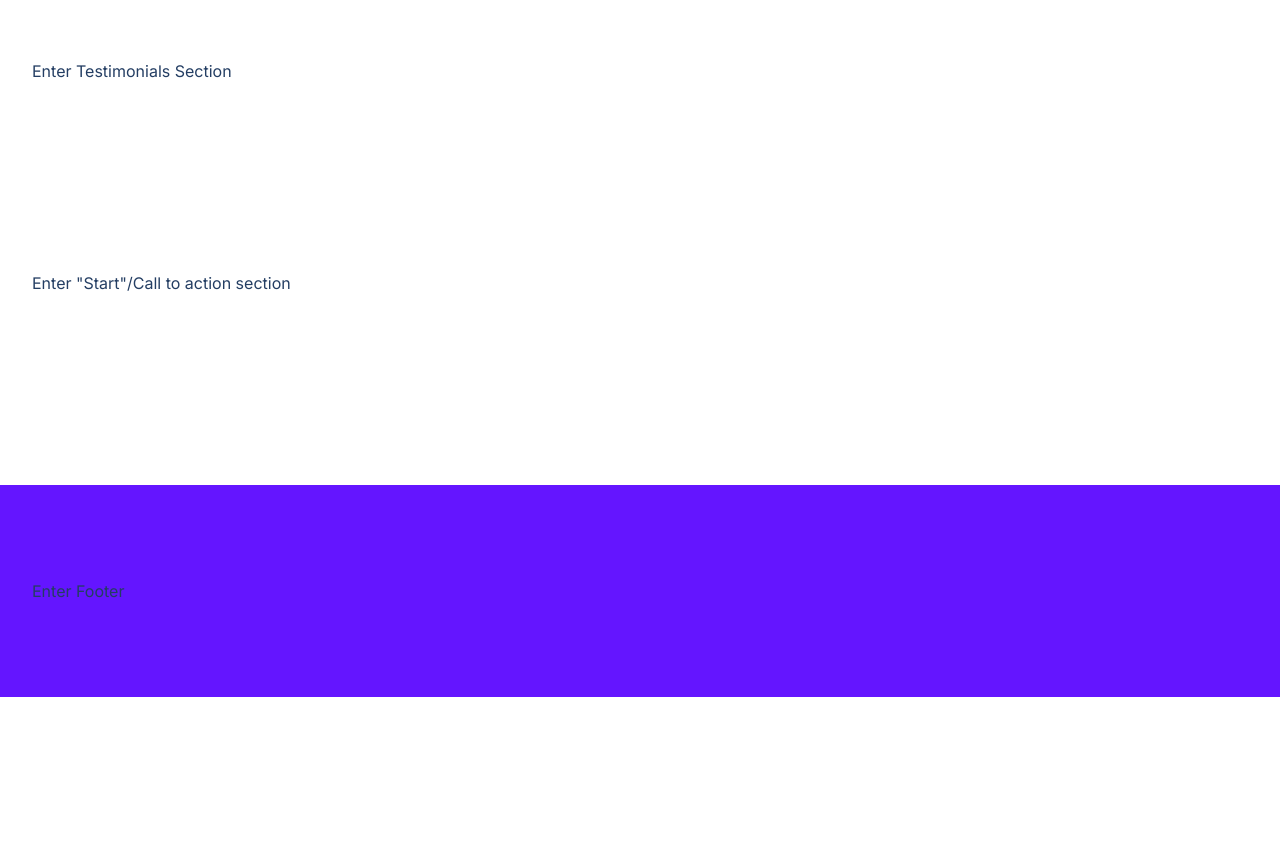
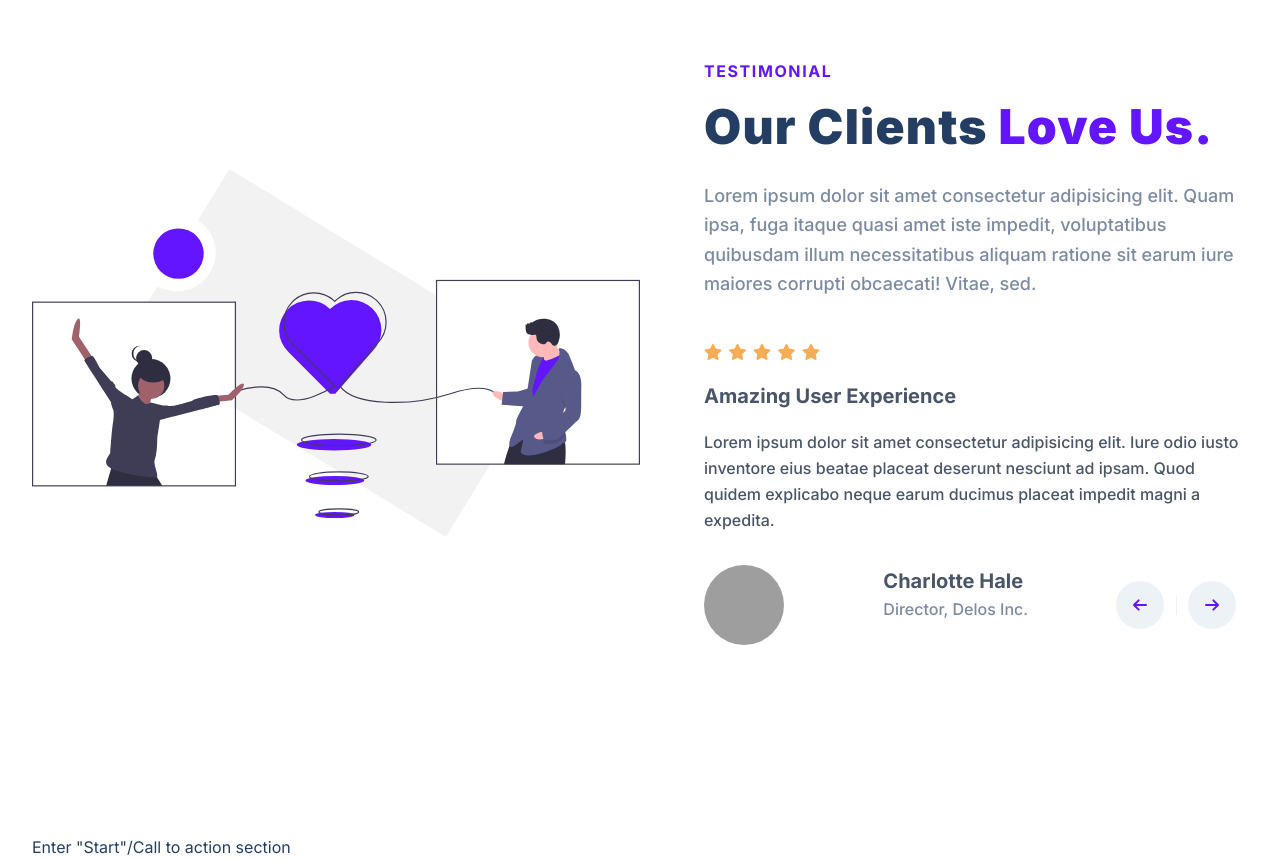
Before and after one commit to FranciscoAguero247/FES-Final-Project, a plain HTML site: page index.html in a window 1280 px wide. Shown: the part 5290-6150 px from the top of the page. Before the commit the page ends 5987 px from the top, so only its background shows below. Drawn offline with Linux system fonts and the light colour scheme; grey boxes are pictures that could not be loaded; a script that the page names is missing.

Commit message:
added testimonials section to site

```diff
--- a/index.html
+++ b/index.html
@@ -354,7 +354,48 @@
         <section id="testimonials">
             <div class="container">
                 <div class="row">
-                <!--  -->Enter Testimonials Section<!-- -->
+                    <img src="assets/love-illustration.c759090fa833369ad6ffb6eb19cacb3e.svg" class="testimonials__img" alt="love-illustration">
+                    <div class="testimonials__description">
+                        <div class="section__tag">Testimonial</div>
+                        <h2 class="section__title">Our Clients <span class="purple">Love Us.</span></h2>
+                        <p class="section__para">Lorem ipsum dolor sit amet consectetur adipisicing elit. Quam ipsa, fuga itaque quasi amet iste impedit, voluptatibus quibusdam illum necessitatibus aliquam ratione sit earum iure maiores corrupti obcaecati! Vitae, sed.</p>
+                        <div class="testimonial">
+                            <div class="testimonial__rating">
+                                <i class="fas fa-star" aria-hidden="true"></i>
+                                <i class="fas fa-star" aria-hidden="true"></i>
+                                <i class="fas fa-star" aria-hidden="true"></i>
+                                <i class="fas fa-star" aria-hidden="true"></i>
+                                <i class="fas fa-star" aria-hidden="true"></i>
+                            </div>
+                            <div class="testimonial__title">Amazing User Experience</div>
+                            <div class="testimonial__para">
+                                Lorem ipsum dolor sit amet consectetur adipisicing elit. Iure odio iusto inventore eius beatae placeat deserunt nesciunt ad ipsam. Quod quidem explicabo neque earum ducimus placeat impedit magni a expedita.
+                            </div>
+
+                            <div class="testimonial__bottom">
+                                <div class="testimonial__profile">
+                                    <img src="https://images.unsplash.com/photo-1494790108377-be9c29b29330?ixlib=rb-1.2.1&ixid=eyJhcHBfaWQiOjEyMDd9&auto=format&fit=facearea&facepad=3.25&w=512&h=512&q=80" class="testimonial__img" alt="profile-img">
+                                </div>
+                                <div class="testimonial__details">
+                                    <div class="testimonial__name">Charlotte Hale</div>
+                                    <div class="testimonial__role">Director, Delos Inc.</div>
+                                </div>
+                                <div class="testimonial__buttons">
+                                    <button class="testimonial__button">
+                                        <svg fill="none" stroke="rgb(100,21,255)" stroke-linecap="round" stroke-linejoin="round" stroke-width="3" viewBox="0 0 24 24">
+                                            <path d="M10 19l-7-7m0 0l7-7m-7 7h18"></path>
+                                        </svg>
+                                    </button>
+                                    <div class="divider"></div>
+                                    <button class="testimonial__button">
+                                        <svg fill="none" stroke="rgb(100,21,255)" stroke-linecap="round" stroke-linejoin="round" stroke-width="3" viewBox="0 0 24 24">
+                                            <path d="M14 5l7 7m0 0l-7 7m7-7H3"></path>
+                                        </svg>
+                                    </button>
+                                </div>
+                            </div>
+                        </div>
+                    </div>
                 </div>
             </div>
         </section>
--- a/style.css
+++ b/style.css
@@ -954,11 +954,140 @@ TESTIMONIALS ↓
 
 */
 
+section #testimonials{
+    padding: 0px;
+}
+
+#testimonials .container{
+    padding-top: 6rem;
+    padding-bottom: 6rem;
+}
 
 #testimonials .row {
     display: flex;
+    margin-left: auto;
+    margin-right: auto;
+    max-width: 1280px;
+    align-items: center;
+    justify-content: space-between;
 }
 
+.testimonials__img,
+.testimonials__description{
+    width: 50%;
+}
+
+.testimonials__description{
+    display: flex;
+    flex-direction: column;
+    padding-left: 64px;
+}
+
+#testimonials .section__title{
+    margin-bottom: 24px;
+    line-height: 1.25;
+}
+
+.testimonial{
+    margin-top: 40px;
+}
+
+.testimonial__rating{
+    color: rgba(246, 173, 85);
+    margin-right: 2px;
+    margin-top: 4px;
+}
+
+.testimonial__title{
+    color: #4a5568;
+    line-height: 1.625;
+    margin-top: 1rem;
+    font-size: 1.25rem;
+    font-weight: 700;
+}
+
+.testimonial__name{
+    color: #4a5568;
+    line-height: 1.625;
+    font-size: 1.25rem;
+    font-weight: 700;
+}
+
+.testimonial__para{
+    margin-top: 1rem;
+    margin-bottom: 2rem;
+    font-weight: 500;
+    line-height: 1.625;
+    font-size: 16px;
+    color: rgb(74 85 104);
+}
+
+.testimonial__bottom{
+    display: flex;
+    justify-content: space-between;
+}
+
+.testimonial__profile{
+    display: flex;
+    align-items: center;
+}
+
+.testimonial__details{
+    margin-left: 24px;
+}
+
+.testimonial__img{
+    width: 80px;
+    height: 80px;
+    border-radius: 50%;
+}
+
+.testimonial__role{
+    color:#7c8ba1;
+    font-weight: 500;
+    line-height: 1.5;
+}
+
+.testimonial__buttons{
+    display: flex;
+    align-items: center;
+}
+
+.testimonial__bottom svg {
+    width: 16px;
+    height: 16px;
+}
+
+.testimonial__button{
+    display: flex;
+    justify-content: center;
+    align-items: center;
+    padding: 16px;
+    background: #edf2f7;
+    border-radius: 50%;
+    margin: 0 12px;
+    transition: all ease 300ms;
+}
+
+.testimonial__button:hover{
+    background-color: rgb(229, 231, 235);
+}
+
+.fa-star{
+    color: rgb(246 173 85);
+    display: inline-block;
+    height: 1.25rem;
+    width: 1.25rem;
+}
+
+.divider{
+    margin-top: 0.75rem;
+    margin-bottom: 0.75rem;
+    border-right-width: 1px;
+    width: 0.5px;
+    background-color: #edf2f7;
+    height: 20px;
+}
 
 /*
 
```
